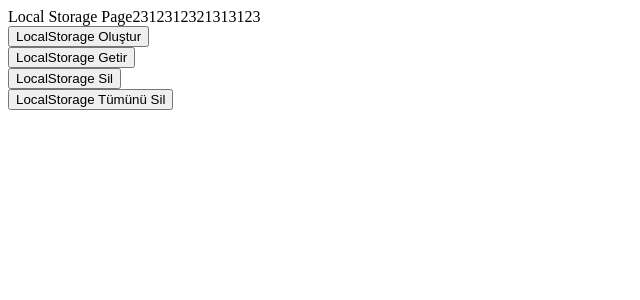
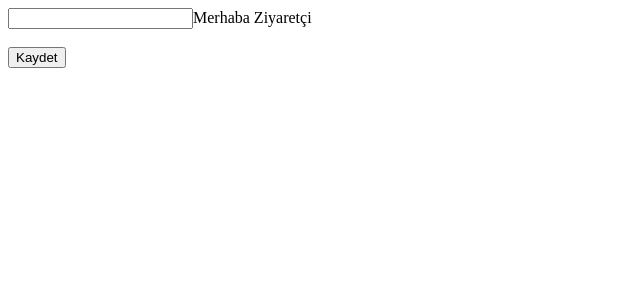
Before and after one commit to Sayzera/react-projects-2, a React (Vite) app: page / in a window 1280 px wide. Shown: the top 300 px of the page, without its empty margins (0-640 px from the left). Built offline with nearby package versions, Linux system fonts and the light colour scheme.

Commit message:
state konusuna giris yapıldı

```diff
--- a/src/App.jsx
+++ b/src/App.jsx
@@ -1,9 +1,10 @@
-import Comments from "./views/comments";
-import ConditionallyRendering from "./views/conditionally-rendering";
-import { TernaryConditionallyRendering } from "./views/conditionally-rendering/ternary-conditionally-rendering";
-import { AndConditionallyRendering } from "./views/conditionally-rendering/and-conditionally-rendering";
-import { LoadingConditionallyRendering } from "./views/conditionally-rendering/loading-conditionally-rendering";
-import LocalStoragePage from "./views/local-storage";
+// import Comments from "./views/comments";
+// import ConditionallyRendering from "./views/conditionally-rendering";
+// import { TernaryConditionallyRendering } from "./views/conditionally-rendering/ternary-conditionally-rendering";
+// import { AndConditionallyRendering } from "./views/conditionally-rendering/and-conditionally-rendering";
+// import { LoadingConditionallyRendering } from "./views/conditionally-rendering/loading-conditionally-rendering";
+// import LocalStoragePage from "./views/local-storage";
+import ReactInStatePage from "./views/state/index";
 
 export default function MainApp() {
   //TODO: Cart içersinde tıklanabilme özelliği kazandıralım
@@ -12,6 +13,7 @@ export default function MainApp() {
     // <TernaryConditionallyRendering />
     // <AndConditionallyRendering />
     // <LoadingConditionallyRendering />
-    <LocalStoragePage />
+    // <LocalStoragePage />
+    <ReactInStatePage />
   );
 }
--- /dev/null
+++ b/src/views/state/counter.jsx
@@ -0,0 +1,38 @@
+import { useState } from "react"
+
+
+const ReactCounter = () => {
+    const [counter, setCounter] = useState(0);
+
+
+
+    const incrementCounter = () => {
+
+
+        setCounter( (prev) => {
+            return prev + 1
+        })
+
+        setCounter((prev) => prev + 1)
+
+
+
+        // setCounter((prev) => {
+        //     console.log(prev, 'prev')
+
+        //     return prev
+        // })
+
+    }
+    return (
+        <div>
+            React in stata page { counter }
+
+        <button onClick={incrementCounter}>
+         Arttır
+        </button>
+        </div>
+    )
+}
+
+export default ReactCounter
--- a/src/views/state/index.jsx
+++ b/src/views/state/index.jsx
@@ -1,11 +1,13 @@
+import ReactCounter from "./counter";
+import InputState from "./input-state";
+import Toggle from "./toggle";
 
-
-const ReactInStatePage = () => {
-    return (
-        <div>
-            React in stata page
-        </div>
-    )
+function index() {
+  return (
+    //    <ReactCounter />
+    //  <Toggle />
+    <InputState />
+  );
 }
 
-export default ReactInStatePage
+export default index;
--- /dev/null
+++ b/src/views/state/input-state.jsx
@@ -0,0 +1,48 @@
+import { useState } from "react";
+
+const InputState = () => {
+  const [name, setName] = useState();
+  const [persons, setPersons] = useState([]);
+
+  const handleChangeName = (e) => {
+    setName(e.target.value);
+  };
+
+  const addPerson = () => {
+    if (name.trim() === "") return;
+    if (name.length < 2) return;
+
+    // setPersons([...persons, name])
+    setPersons((prev) => {
+      if (prev.includes(name)) {
+        setName("");
+        return prev;
+      }
+
+      return [...prev, name];
+    });
+  };
+  return (
+    <div>
+      <input type="text" value={name} onChange={handleChangeName} />
+
+      {name || "Merhaba Ziyaretçi"}
+
+      <br />
+      <br />
+      <button onClick={addPerson}>Kaydet</button>
+
+      <br />
+      <br />
+      <div>
+        <ul>
+          {persons.map((person) => (
+            <li>{person}</li>
+          ))}
+        </ul>
+      </div>
+    </div>
+  );
+};
+
+export default InputState;
--- /dev/null
+++ b/src/views/state/toggle.jsx
@@ -0,0 +1,43 @@
+import React, { useState } from "react";
+
+function Toggle() {
+  const [toggle, setToggle] = useState(false);
+
+  const showOrHideToggle = () => {
+    // setToggle((prev) => {
+    //     if(prev) {
+    //         return false
+    //     } else {
+    //         return true
+    //     }
+    // })
+
+    // setToggle(!toggle)
+    setToggle((prev) => !prev)
+  }
+  return (
+    <div>
+      {toggle && (
+        <div>
+          Lorem ipsum dolor sit amet consectetur, adipisicing elit. Nostrum
+          laborum delectus fuga deleniti necessitatibus animi consequatur earum
+          ad error mollitia maxime doloribus accusantium vitae ut facilis non,
+          perspiciatis velit tempora aliquam? Commodi officiis non, iusto
+          nesciunt maxime quaerat totam expedita, magnam libero animi labore
+          accusantium quae consectetur porro ipsum dolorem aperiam excepturi
+          quam eius perferendis, delectus esse tempora minus. Rem enim natus
+          architecto porro, accusamus suscipit itaque necessitatibus nisi
+          impedit?
+        </div>
+      )}
+
+      <button onClick={showOrHideToggle}>
+        {
+            toggle ? 'Gizle' : 'Göster'
+        }
+      </button>
+    </div>
+  );
+}
+
+export default Toggle;
```
